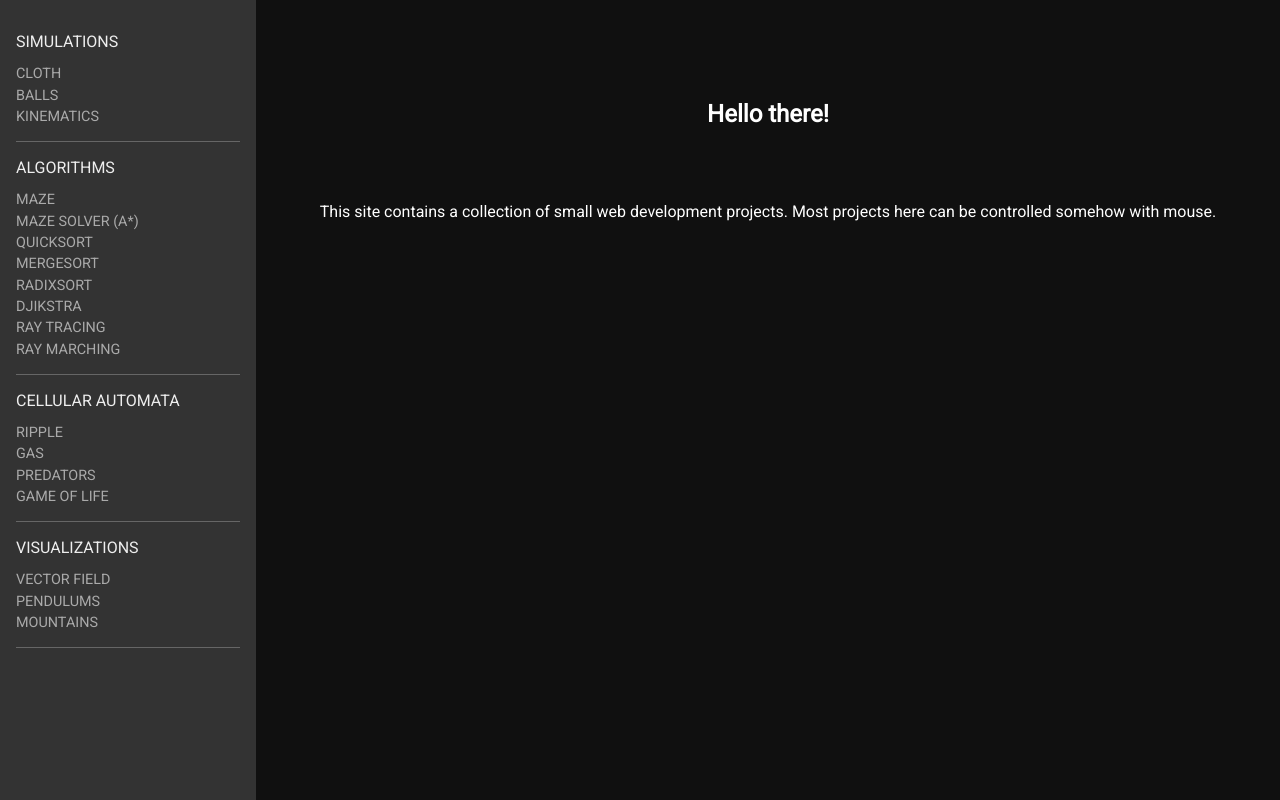
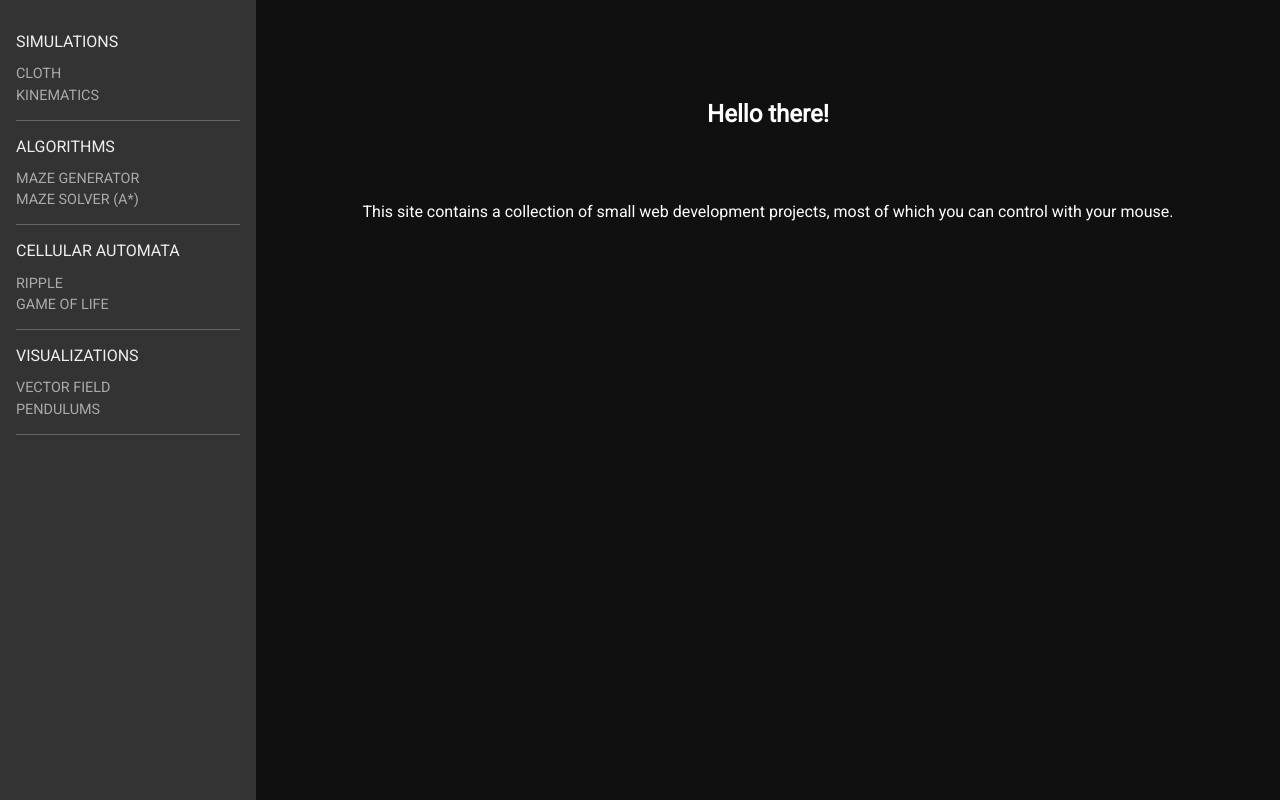
Before and after one commit to mitahantahankintunkis/sandbox, a plain HTML site: page index.html in a window 1280 px wide. Drawn offline with nearby package versions, Linux system fonts and the light colour scheme.

Commit message:
Clean index.html

```diff
--- a/index.html
+++ b/index.html
@@ -12,20 +12,13 @@
         <script type="module" charset="utf-8" src="main.js"></script>
     </head>
     <body>
-        <!--
-        <header>
-            <p>Web design playground</p>
-            <input type="checkbox" id="menu-toggle"/>
-            <label for="menu-toggle" class="hamburger"></label>
-        </header>
-        -->
-
         <canvas width="800" height="600"></canvas>
 
         <div class="about">
             <h2>Hello there!</h2>
             <br></br>
-            <p>This site contains a collection of small web development projects. Most projects here can be controlled somehow with mouse.</p>
+            <p>This site contains a collection of small web development projects, most of which you can control with your mouse.
+            </p>
         </div>
 
         <div class="sidebar">
@@ -34,7 +27,6 @@
                     <summary class="underline"> Simulations </summary>
                     <ul class="ul-sidebar">
                         <li><a class="underline" href="#Cloth">Cloth</a></li>
-                        <li><a class="underline" href="#Balls">Balls</a></li>
                         <li><a class="underline" href="#Kinematics">Kinematics</a></li>
                     </ul>
                 </details>
@@ -42,14 +34,8 @@
                 <details open="">
                     <summary class="underline">Algorithms</summary>
                     <ul class="ul-sidebar">
-                        <li><a class="underline" href="#Maze">Maze</a></li>
+                        <li><a class="underline" href="#Maze">Maze generator</a></li>
                         <li><a class="underline" href="#A*">Maze solver (A*)</a></li>
-                        <li><a class="underline" href="#Quicksort">Quicksort</a></li>
-                        <li><a class="underline" href="#Mergesort">Mergesort</a></li>
-                        <li><a class="underline" href="#Radixsort">Radixsort</a></li>
-                        <li><a class="underline" href="#Djikstra">Djikstra</a></li>
-                        <li><a class="underline" href="#Raytracing">Ray Tracing</a></li>
-                        <li><a class="underline" href="#RayMarching">Ray Marching</a></li>
                     </ul>
                 </details>
 
@@ -57,8 +43,6 @@
                     <summary class="underline">Cellular Automata</summary>
                     <ul class="ul-sidebar">
                         <li><a class="underline" href="#Ripple">Ripple</a></li>
-                        <li><a class="underline" href="#Gas">Gas</a></li>
-                        <li><a class="underline" href="#Predators">Predators</a></li>
                         <li><a class="underline" href="#GameOfLife">Game of life</a></li>
                     </ul>
                 </details>
@@ -68,7 +52,6 @@
                     <ul class="ul-sidebar">
                         <li><a class="underline" href="#Vectorfield">Vector field</a></li>
                         <li><a class="underline" href="#Pendulums">Pendulums</a></li>
-                        <li><a class="underline" href="#Mountains">Mountains</a></li>
                     </ul>
                 </details>
                 </ul>
```
